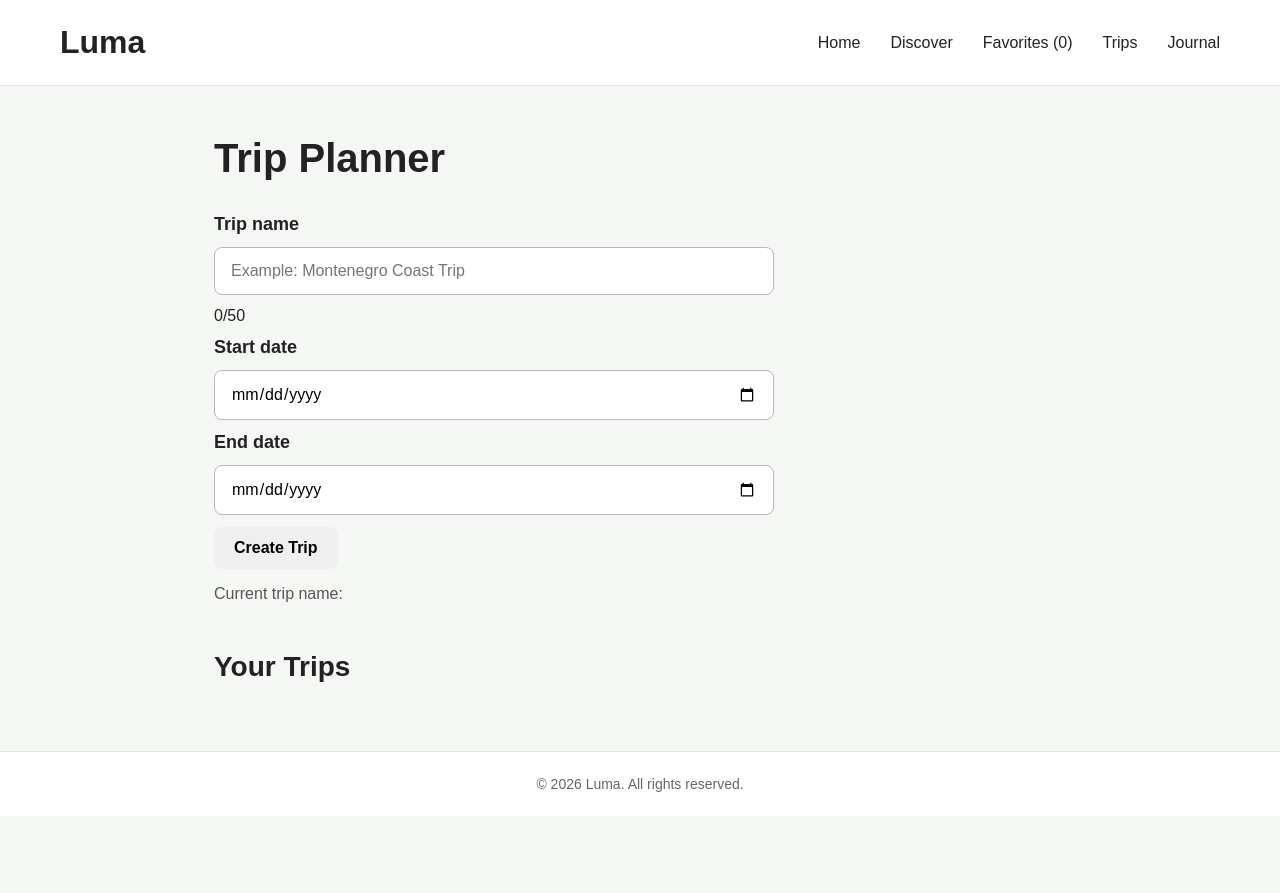
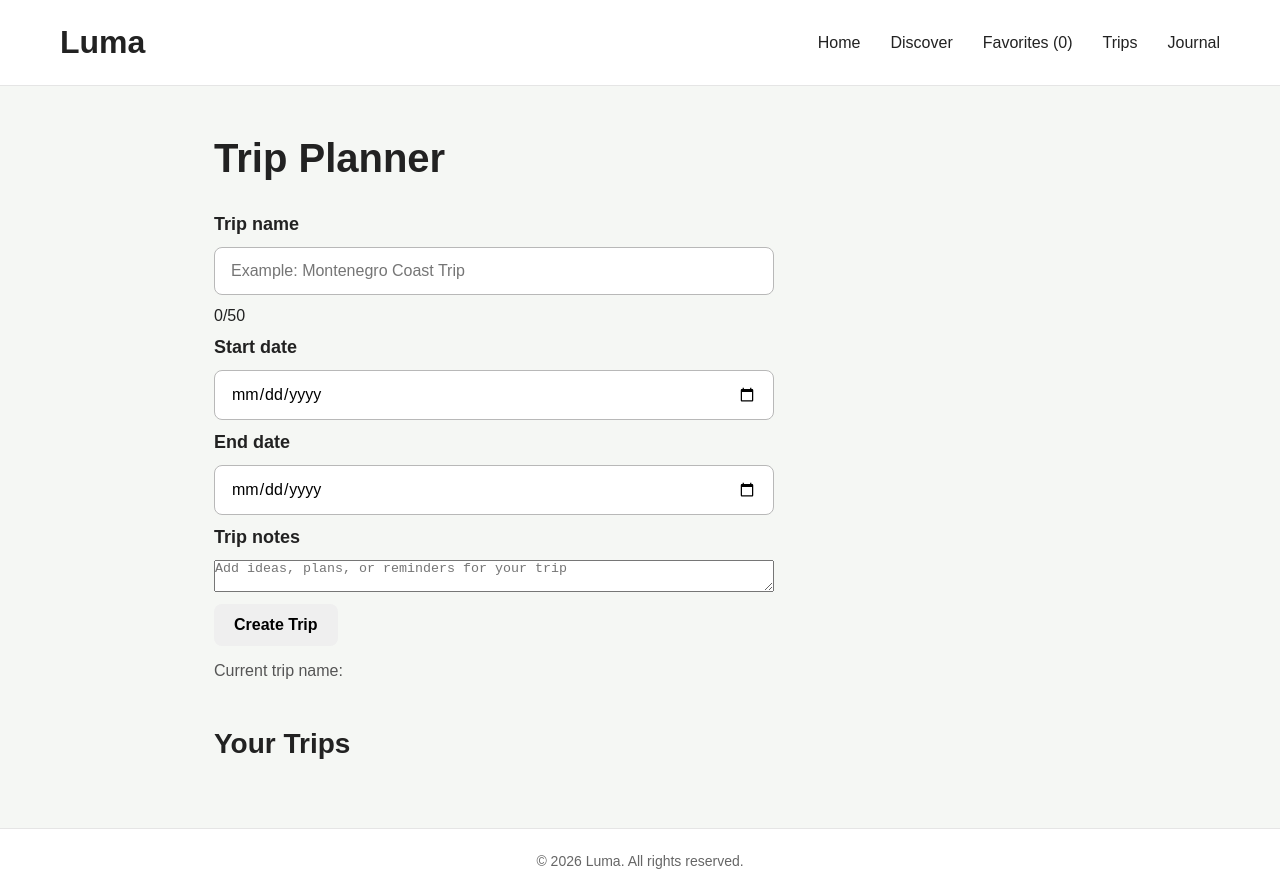
Before and after one commit to Filipmcetinje/luma, a React app in the folder frontend/: page /trips in a window 1280 px wide. Before the commit the page ends 816 px from the top, so only its background shows below. Built offline with nearby package versions, Linux system fonts and the light colour scheme; the HTML template or start-up script is replaced by a standard one.

Commit message:
Add trip notes

```diff
--- a/frontend/src/App.jsx
+++ b/frontend/src/App.jsx
@@ -88,7 +88,13 @@ function App() {
     );
   }
 
-  function handleUpdateTrip(tripId, newName, newStartDate, newEndDate) {
+  function handleUpdateTrip(
+    tripId,
+    newName,
+    newStartDate,
+    newEndDate,
+    newNotes,
+  ) {
     setTrips((currentTrips) =>
       currentTrips.map((trip) => {
         if (trip.id !== tripId) {
@@ -100,6 +106,7 @@ function App() {
           name: newName,
           startDate: newStartDate,
           endDate: newEndDate,
+          notes: newNotes,
         };
       }),
     );
--- a/frontend/src/pages/Trips/Trips.jsx
+++ b/frontend/src/pages/Trips/Trips.jsx
@@ -21,6 +21,8 @@ function Trips({
   const [editedEndDate, setEditedEndDate] = useState("");
   const [formError, setFormError] = useState("");
   const [editError, setEditError] = useState("");
+  const [tripNotes, setTripNotes] = useState("");
+  const [editedTripNotes, setEditedTripNotes] = useState("");
 
   function handleTripNameChange(event) {
     setTripName(event.target.value);
@@ -35,6 +37,10 @@ function Trips({
   function handleEndDateChange(event) {
     setEndDate(event.target.value);
     setFormError("");
+  }
+
+  function handleTripNotesChange(event) {
+    setTripNotes(event.target.value);
   }
 
   function handleSubmit(event) {
@@ -63,6 +69,7 @@ function Trips({
       name: trimmedName,
       startDate: startDate,
       endDate: endDate,
+      notes: tripNotes.trim(),
       places: [],
     };
 
@@ -70,6 +77,7 @@ function Trips({
     setTripName("");
     setStartDate("");
     setEndDate("");
+    setTripNotes("");
   }
 
   function handleEditClick(trip) {
@@ -77,6 +85,7 @@ function Trips({
     setEditedTripName(trip.name);
     setEditedStartDate(trip.startDate);
     setEditedEndDate(trip.endDate);
+    setEditedTripNotes(trip.notes || "");
     setEditError("");
   }
 
@@ -106,12 +115,19 @@ function Trips({
 
     setEditError("");
 
-    onUpdateTrip(tripId, trimmedName, editedStartDate, editedEndDate);
+    onUpdateTrip(
+      tripId,
+      trimmedName,
+      editedStartDate,
+      editedEndDate,
+      editedTripNotes.trim(),
+    );
 
     setEditingTripId(null);
     setEditedTripName("");
     setEditedStartDate("");
     setEditedEndDate("");
+    setEditedTripNotes("");
   }
 
   return (
@@ -159,6 +175,18 @@ function Trips({
           type="date"
           value={endDate}
           onChange={handleEndDateChange}
+        />
+
+        <label className="trips__label" htmlFor="trip-notes">
+          Trip notes
+        </label>
+
+        <textarea
+          className="trips__textarea"
+          id="trip-notes"
+          placeholder="Add ideas, plans, or reminders for your trip"
+          value={tripNotes}
+          onChange={handleTripNotesChange}
         />
 
         {formError && <p className="trips__form-error">{formError}</p>}
@@ -232,6 +260,17 @@ function Trips({
                       </label>
                     </div>
 
+                    <label className="trips__edit-label">
+                      Trip notes
+                      <textarea
+                        className="trips__edit-textarea"
+                        value={editedTripNotes}
+                        onChange={(event) =>
+                          setEditedTripNotes(event.target.value)
+                        }
+                      />
+                    </label>
+
                     {editError && (
                       <p className="trips__form-error">{editError}</p>
                     )}
@@ -241,6 +280,8 @@ function Trips({
                     {trip.startDate} - {trip.endDate}
                   </p>
                 )}
+
+                {trip.notes && <p className="trips__notes">{trip.notes}</p>}
 
                 <p className="trips__card-count">
                   {placeCount} {placeCount === 1 ? "place" : "places"}
@@ -298,6 +339,7 @@ function Trips({
                         setEditedStartDate("");
                         setEditedEndDate("");
                         setEditError("");
+                        setEditedTripNotes("");
                       }}
                     >
                       Cancel
```
